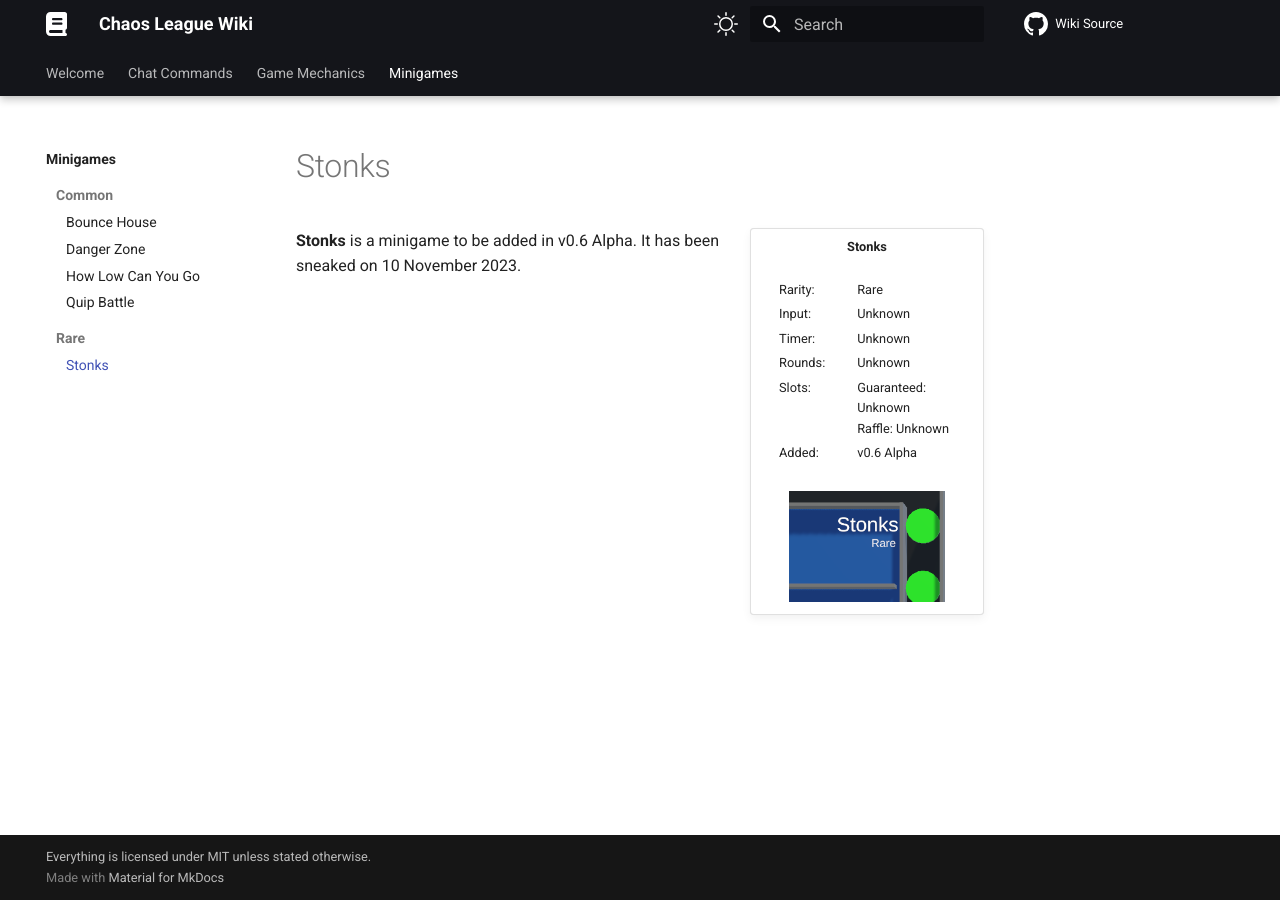
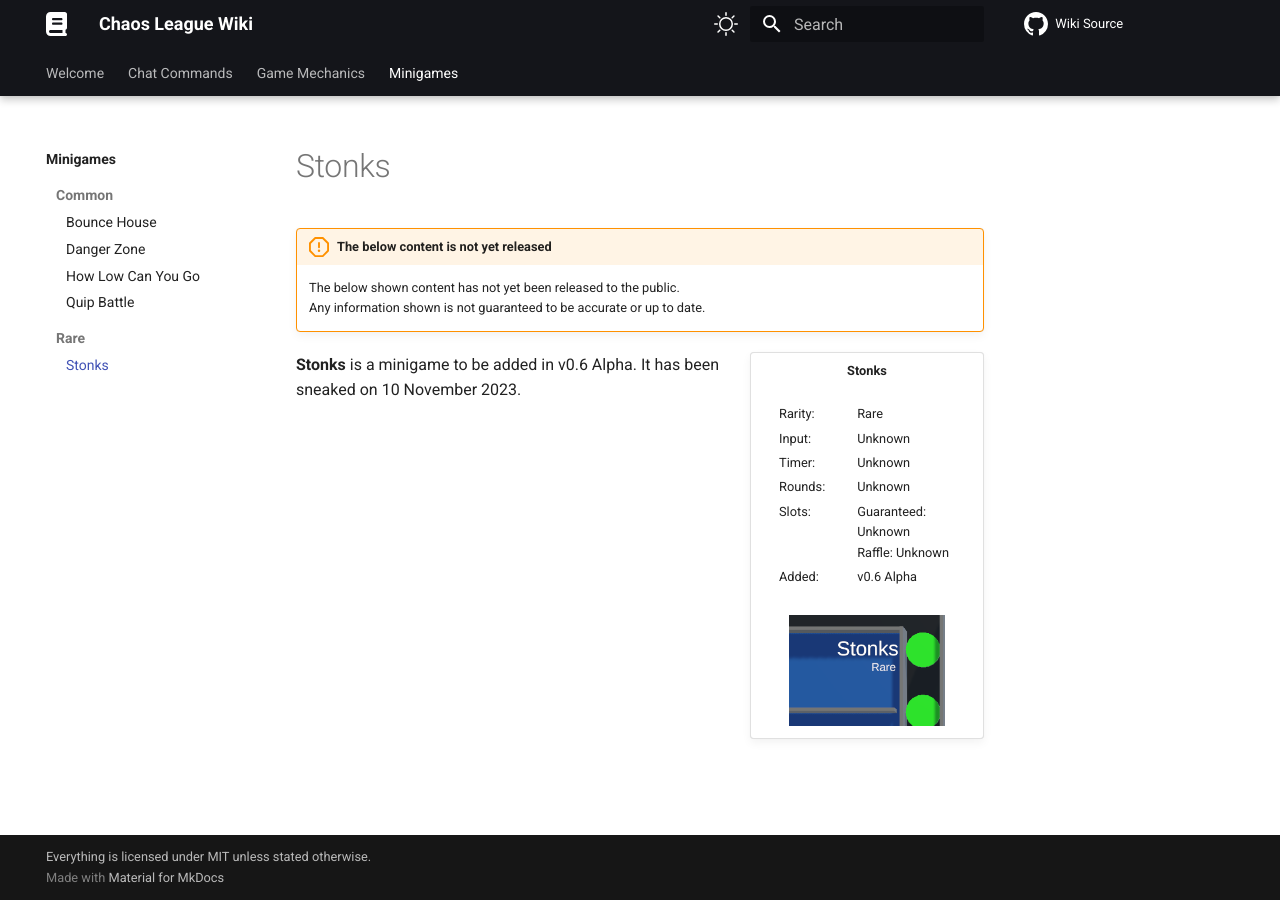
Before and after one commit to chaosleaguewiki/chaosleaguewiki.github.io, an MkDocs documentation site: the page built from docs/minigames/rare/stonks.md, in a window 1280 px wide. Built offline with MkDocs 1.6.1 and Material for MkDocs 9.7.7, drawn with Linux system fonts in a browser that asks for light colours; comment, search, counter and statistics services are not loaded.

Commit message:
Add unreleased note

```diff
--- /dev/null
+++ b/.snippets/unreleased.md
@@ -0,0 +1,4 @@
+/// warning | The below content is not yet released
+The below shown content has not yet been released to the public.
+Any information shown is not guaranteed to be accurate or up to date.
+///
--- a/mkdocs.yml
+++ b/mkdocs.yml
@@ -90,8 +90,9 @@ markdown_extensions:
       emoji_index: !!python/name:material.extensions.emoji.twemoji
       emoji_generator: !!python/name:material.extensions.emoji.to_svg
   - pymdownx.snippets:
+      base_path: '.snippets'
       auto_append:
-        - '.snippets/game-terminology.md'
+        - 'game-terminology.md'
   - pymdownx.highlight
   - pymdownx.blocks.admonition:
       types:
```
Also changed, not shown: docs/minigames/rare/stonks.md (+2 -0 lines).
